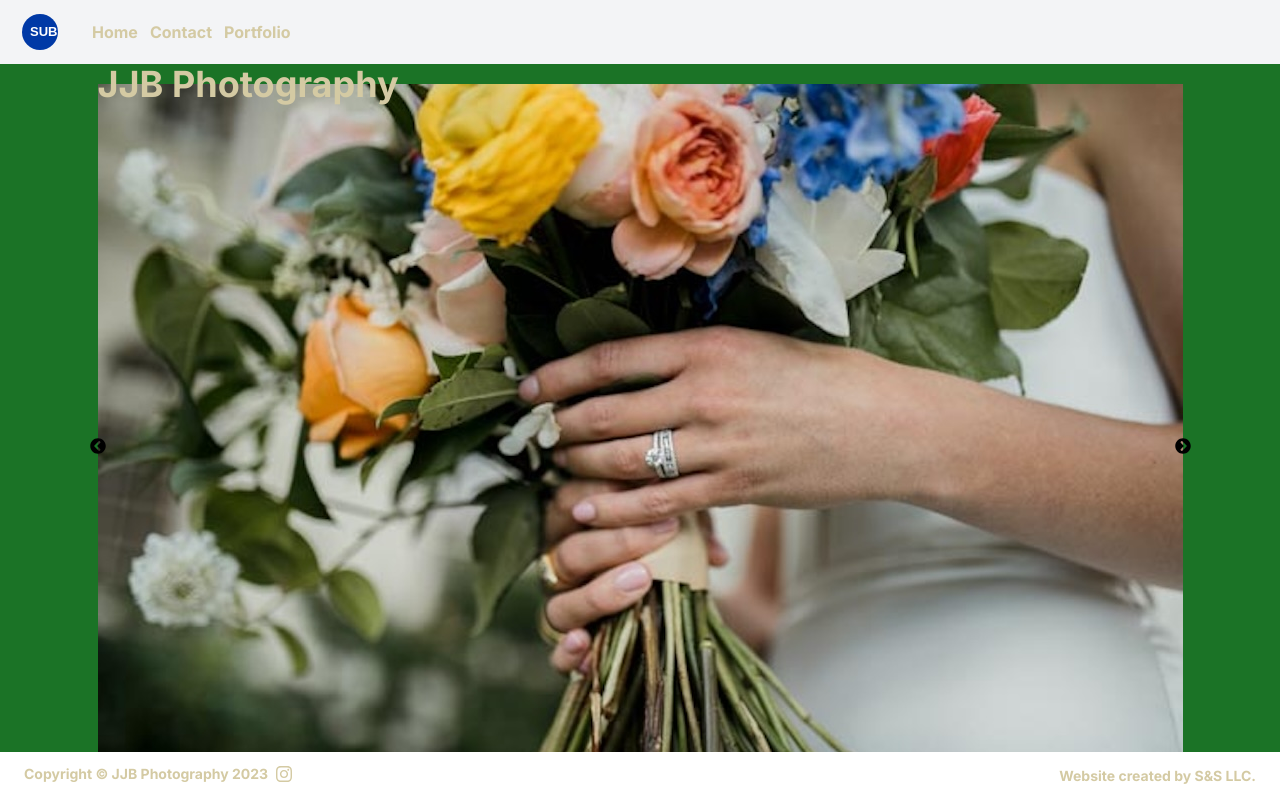
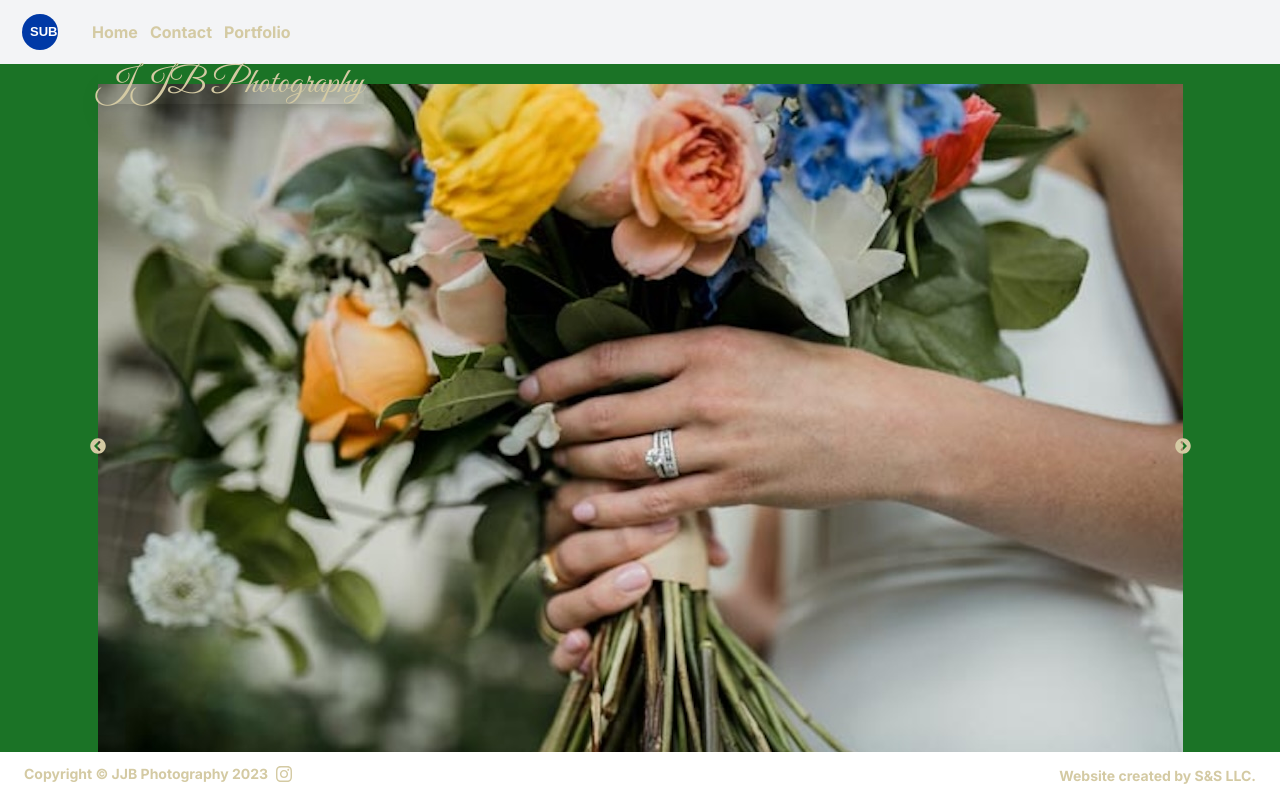
Before and after one commit to sramalho94/jjbphotography, a Next.js app: page / in a window 1280 px wide. Built offline with nearby package versions, Linux system fonts and the light colour scheme.

Commit message:
added next fonts and applied font to landing component

```diff
--- a/components/Landing.jsx
+++ b/components/Landing.jsx
@@ -2,6 +2,9 @@
 
 import React, { useEffect, useState } from 'react'
 import { FaChevronCircleLeft, FaChevronCircleRight } from 'react-icons/fa'
+import { Great_Vibes } from 'next/font/google'
+
+const great_vibes = Great_Vibes({ subsets: ['latin'], weight: '400' })
 
 const slides = [
   '/banner1.jpeg',
@@ -32,7 +35,9 @@ const Landing = () => {
   return (
     <div className="relative flex flex-col items-center justify-center h-auto ">
       <div className="absolute text-lg  z-10 left-0 -mt-10 h-full">
-        <h1 className="text-3xl font-bold mb-30 md:text-4xl text-our-beige">
+        <h1
+          className={`text-3xl font-GreatVibesRegular font-extrabold mb-30 md:text-4xl text-our-beige shadow-xl ${great_vibes.className}`}
+        >
           JJB Photography
         </h1>
       </div>
@@ -50,11 +55,11 @@ const Landing = () => {
               alt=""
             />
             <FaChevronCircleLeft
-              className="circle text-silver absolute top-1/2 left-0 transform -translate-y-1/2 -translate-x-1/2"
+              className="circle text-silver absolute top-1/2 left-0 transform -translate-y-1/2 -translate-x-1/2 text-our-beige"
               onClick={prevStep}
             />
             <FaChevronCircleRight
-              className="chevron text-silver absolute top-1/2 right-0 transform -translate-y-1/2 translate-x-1/2"
+              className="chevron text-silver absolute top-1/2 right-0 transform -translate-y-1/2 translate-x-1/2 text-our-beige"
               onClick={nextStep}
             />
           </div>
--- a/package.json
+++ b/package.json
@@ -10,6 +10,7 @@
   },
   "dependencies": {
     "@emailjs/browser": "^3.11.0",
+    "@next/font": "^13.5.4",
     "autoprefixer": "10.4.14",
     "emailjs-com": "^3.2.0",
     "keen-slider": "^6.8.5",
```
Also changed, not shown: app/layout.js (+5 -2 lines), 1 other file (tests, documents, lock files or other folders).
